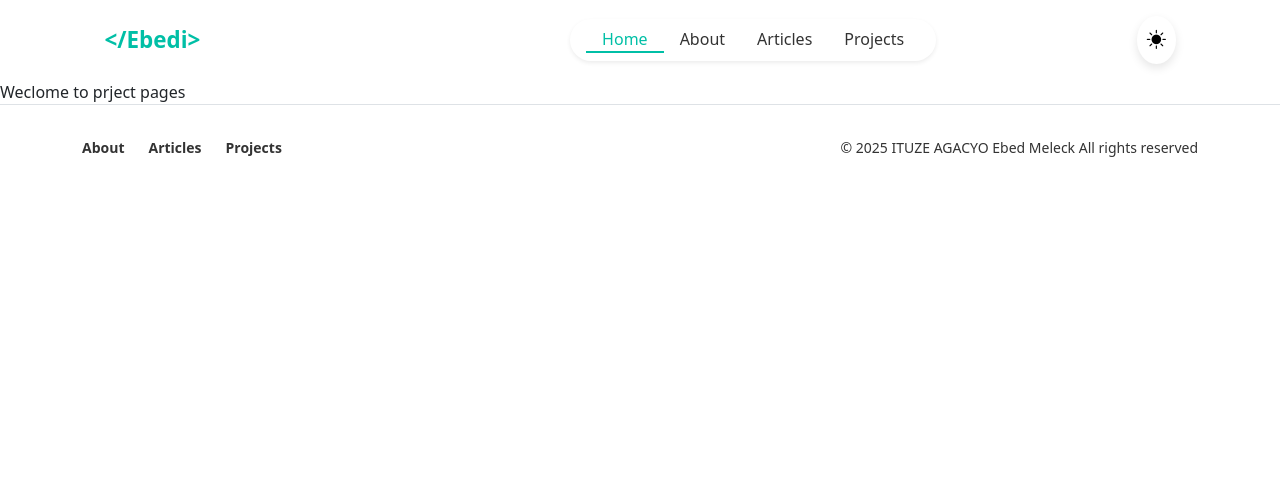
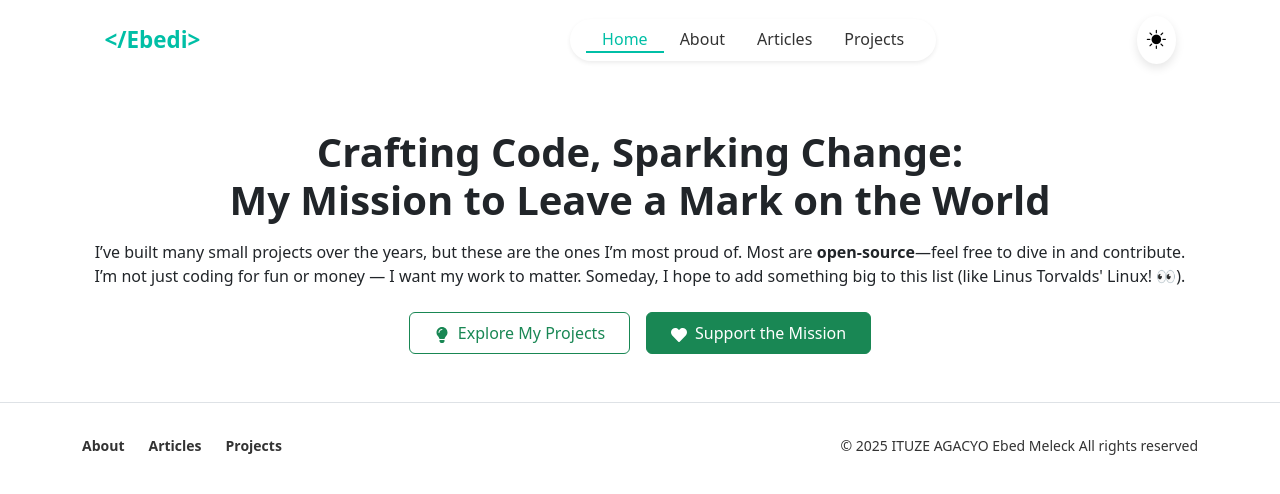
Before and after one commit to ISONIC0788/ebedimeleck.engineer, a React (Vite) app in the folder ebedi.eng/: page /projects in a window 1280 px wide. Shown: the top 494 px of the page. Built offline with nearby package versions, Linux system fonts and the light colour scheme.

Commit message:
project hellow component added

```diff
--- /dev/null
+++ b/ebedi.eng/src/components/ProjectDesc.jsx
@@ -0,0 +1,39 @@
+
+
+import React from 'react'
+
+import '../styles/navbar.css'
+import { FaGithub, FaLinkedin, FaTwitter } from "react-icons/fa";
+import { FaCode, FaLightbulb, FaHeart } from "react-icons/fa";
+
+function ProjectDesc() {
+  return (
+    <section className="hello-section container py-5 text-center">
+     <h1 className="display-7 fw-bold mb-3">
+        Crafting Code, Sparking Change: <br className="d-none d-md-block" />
+        My Mission to Leave a Mark on the World
+      </h1>
+
+      <p className="container fs-7 mb-4">
+        I’ve built many small projects over the years, but these are the ones I’m most proud of.
+        Most are <strong>open-source</strong>—feel free to dive in and contribute.
+        <br />
+        I’m not just coding for fun or money — I want my work to matter.
+        Someday, I hope to add something big to this list (like Linus Torvalds' Linux! 👀).
+      </p>
+
+      <div className="d-flex justify-content-center gap-3">
+        <button className="btn btn-outline-success px-4 py-2">
+          <FaLightbulb className="me-2" />
+          Explore My Projects
+        </button>
+        <button className="btn btn-success px-4 py-2">
+          <FaHeart className="me-2" />
+          Support the Mission
+        </button>
+      </div>
+    </section>
+  )
+}
+
+export default ProjectDesc
--- a/ebedi.eng/src/pages/About.jsx
+++ b/ebedi.eng/src/pages/About.jsx
@@ -2,6 +2,7 @@ import React from 'react'
 import Navbar from '../components/NavBar'
 import Footer from '../components/Footer'
 import PortfolioCard from '../components/PortfolioCard'
+
 
 function About() {
   return (
--- a/ebedi.eng/src/pages/Projects.jsx
+++ b/ebedi.eng/src/pages/Projects.jsx
@@ -1,12 +1,13 @@
 import React from 'react'
 import Navbar from '../components/NavBar'
 import Footer from '../components/Footer'
+import ProjectDesc from '../components/ProjectDesc'
 
 function Projects() {
   return (
     <div>
      <Navbar/>
-     Weclome to prject pages
+        <ProjectDesc/>
      <Footer/>
     </div>
   )
```
